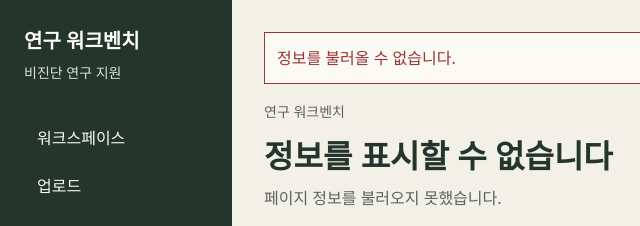
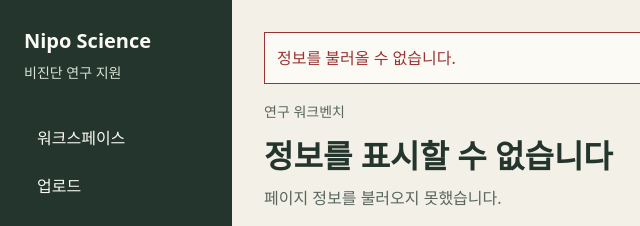
Before and after one commit to dltdnfrk/nipo-science, a website: page apps/web/product/index.html in a window 1280 px wide. Shown: the top 226 px of the page, 0-640 px from the left. Drawn offline with Linux system fonts and the light colour scheme; no server answers.

Commit message:
Rename product to Nipo Science

```diff
--- a/apps/web/product/app.js
+++ b/apps/web/product/app.js
@@ -42,7 +42,7 @@
   function status(label, tone = "neutral") { return element("span", { class: `status ${tone}`, text: label }); }
   function button(label, action, tone = "") { return buttonWithAttributes(label, action, tone, {}); }
   function buttonWithAttributes(label, action, tone, attributes) { return element("button", { class: `button ${tone}`, type: "button", "data-action": action, text: label, ...attributes }); }
-  function header(title, description, crumb = "프로젝트 / 스펙트럼 보정 실험") { return [element("p", { class: "breadcrumbs", text: crumb }), element("h1", { text: title }), element("p", { class: "lede", text: description })]; }
+  function header(title, description, crumb = "Nipo Science") { return [element("p", { class: "breadcrumbs", text: crumb }), element("h1", { text: title }), element("p", { class: "lede", text: description })]; }
   function keyValues(values) { const list = element("dl", { class: "key-values" }); values.forEach(([key, value]) => list.append(element("dt", { text: key }), element("dd", { text: value }))); return list; }
   function hashValue(label, value = digest) { return element("div", {}, element("p", { class: "hash-label", text: label }), element("code", { class: "hash", text: value || "서버 확인 대기" })); }
   function value(...keys) { for (const key of keys) if (dryLabState[key] !== undefined && dryLabState[key] !== null) return dryLabState[key]; return "서버 확인 대기"; }
--- a/apps/web/product/index.html
+++ b/apps/web/product/index.html
@@ -3,15 +3,15 @@
 <head>
   <meta charset="utf-8">
   <meta name="viewport" content="width=device-width, initial-scale=1">
-  <meta name="description" content="추적 가능한 비진단 연구 지원 워크벤치">
-  <title>연구 워크벤치</title>
+  <meta name="description" content="Nipo Science — 추적 가능한 비진단 연구 지원 워크벤치">
+  <title>Nipo Science</title>
   <link rel="stylesheet" href="/product/styles.css">
 </head>
 <body>
   <a class="skip-link" href="#main-content">본문으로 건너뛰기</a>
   <div class="app-shell">
     <aside class="global-nav" aria-label="주요 탐색">
-      <a class="brand" href="/workspace">연구 워크벤치<span>비진단 연구 지원</span></a>
+      <a class="brand" href="/workspace">Nipo Science<span>비진단 연구 지원</span></a>
       <nav aria-label="제품 메뉴">
         <ul>
           <li><a data-route="/workspace" href="/workspace">워크스페이스</a></li>
@@ -29,7 +29,7 @@
     <main id="main-content" tabindex="-1">
       <div id="live-region" class="visually-hidden" aria-live="polite" aria-atomic="true"></div>
       <div id="error-region" class="inline-error" role="alert" hidden></div>
-      <div id="screen" aria-busy="true"><h1>연구 워크벤치 불러오는 중</h1></div>
+      <div id="screen" aria-busy="true"><h1>Nipo Science 불러오는 중</h1></div>
     </main>
   </div>
   <noscript><p class="noscript">이 화면을 사용하려면 JavaScript를 활성화해야 합니다.</p></noscript>
```
Also changed, not shown: DESIGN.md (+2 -2 lines), README.md.
